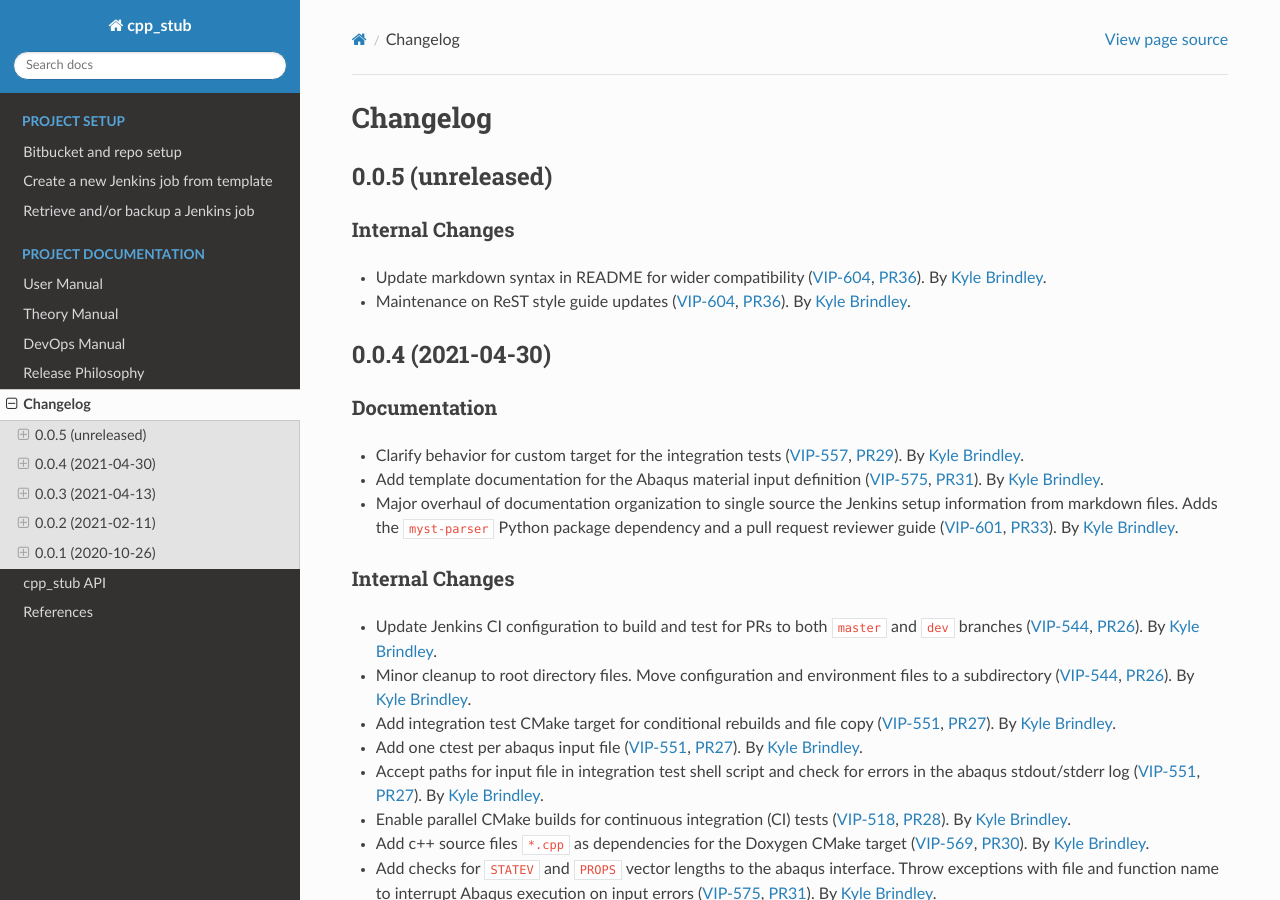
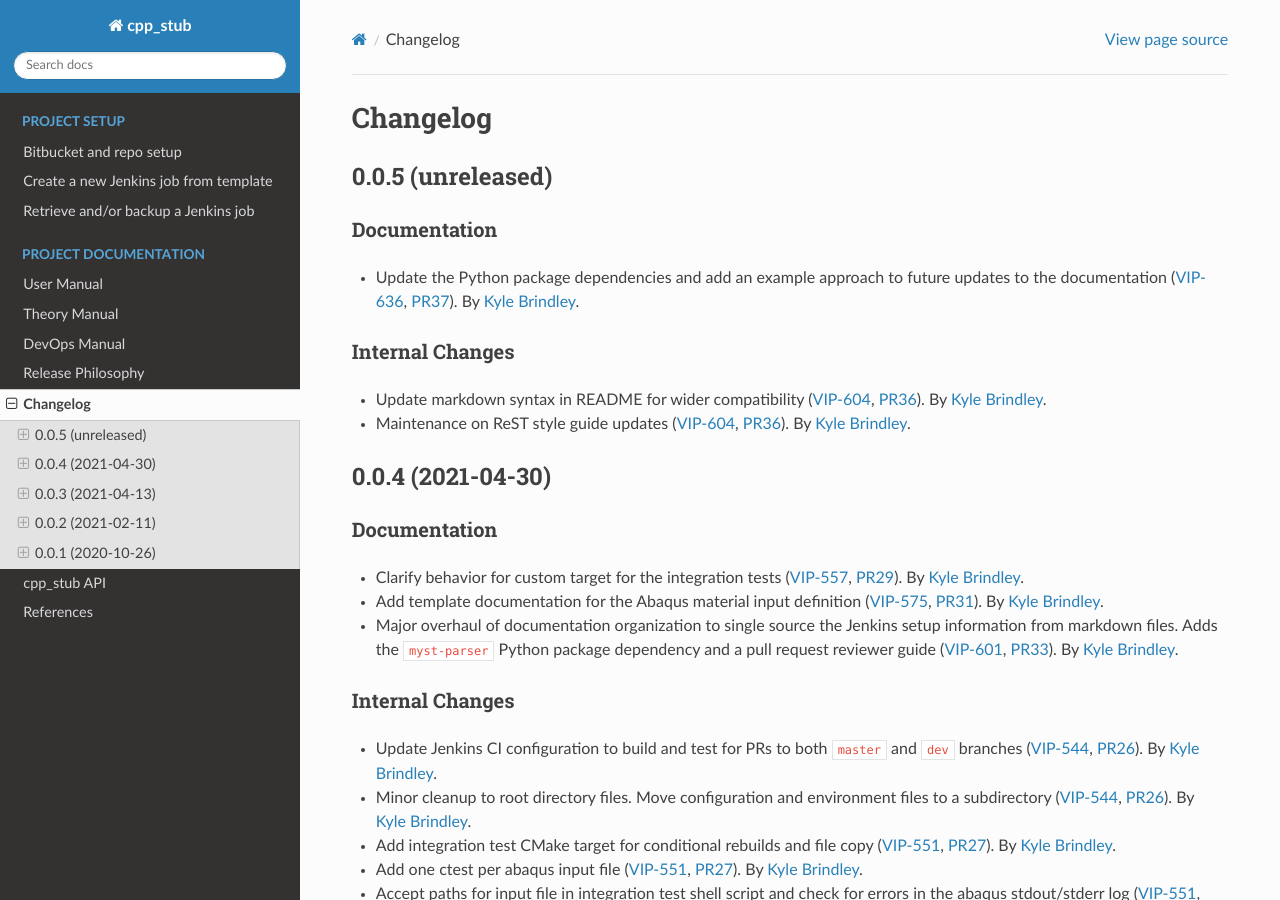
Before and after one commit to lanl/tardigrade-asp, a Sphinx documentation site: the page built from docs/changelog.rst, in a window 1280 px wide and 900 px high. Built offline with Sphinx 7.4.7 and the Read the Docs theme 2.0.0, drawn with Linux system fonts in a browser that asks for light colours.

Commit message:
DOC: update changelog

```diff
--- a/docs/changelog.rst
+++ b/docs/changelog.rst
@@ -7,6 +7,11 @@ Changelog
 ******************
 0.0.5 (unreleased)
 ******************
+
+Documentation
+=============
+- Update the Python package dependencies and add an example approach to future updates to the documentation
+  (:jira:`636`, :pull:`37`). By `Kyle Brindley`_.
 
 Internal Changes
 ================
```
